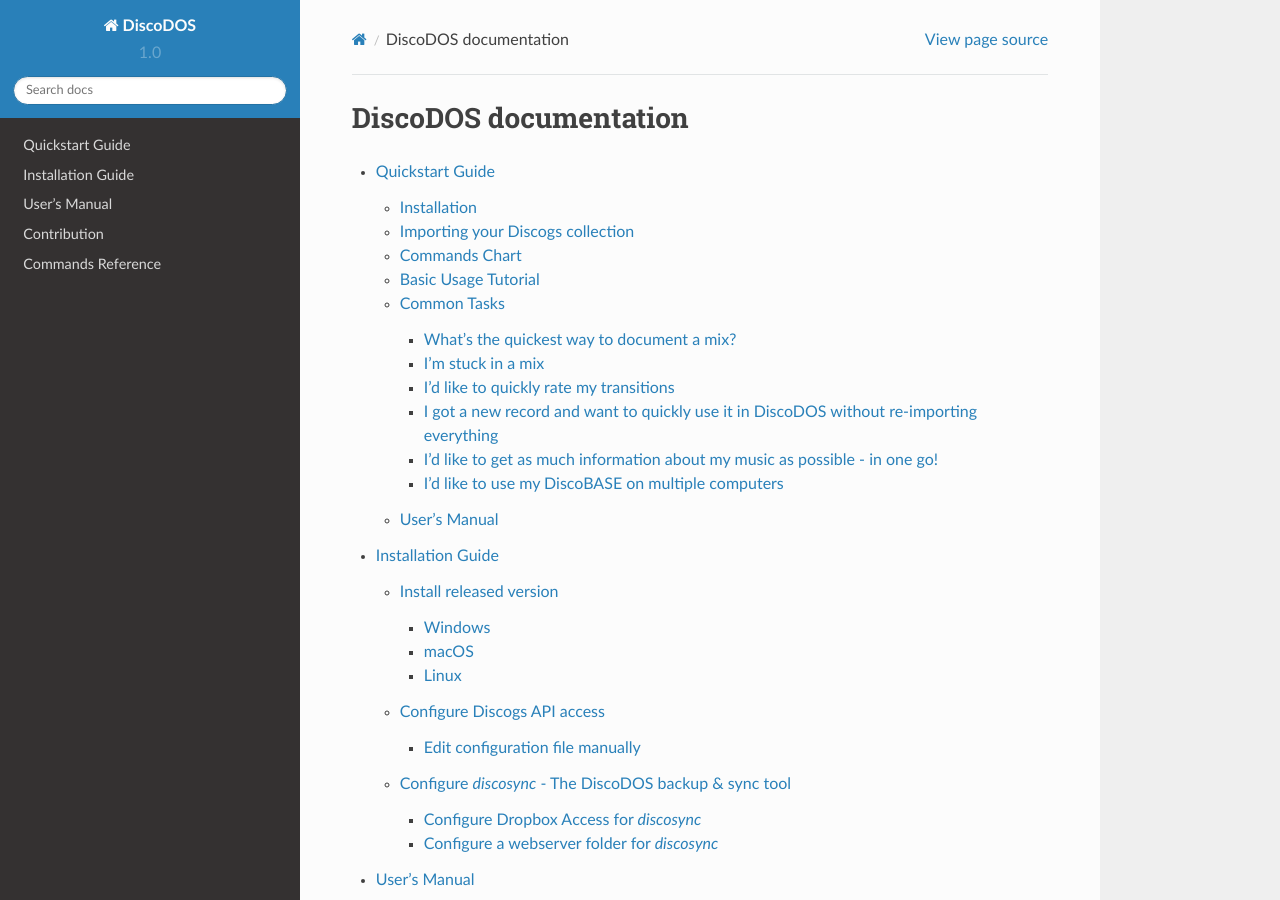
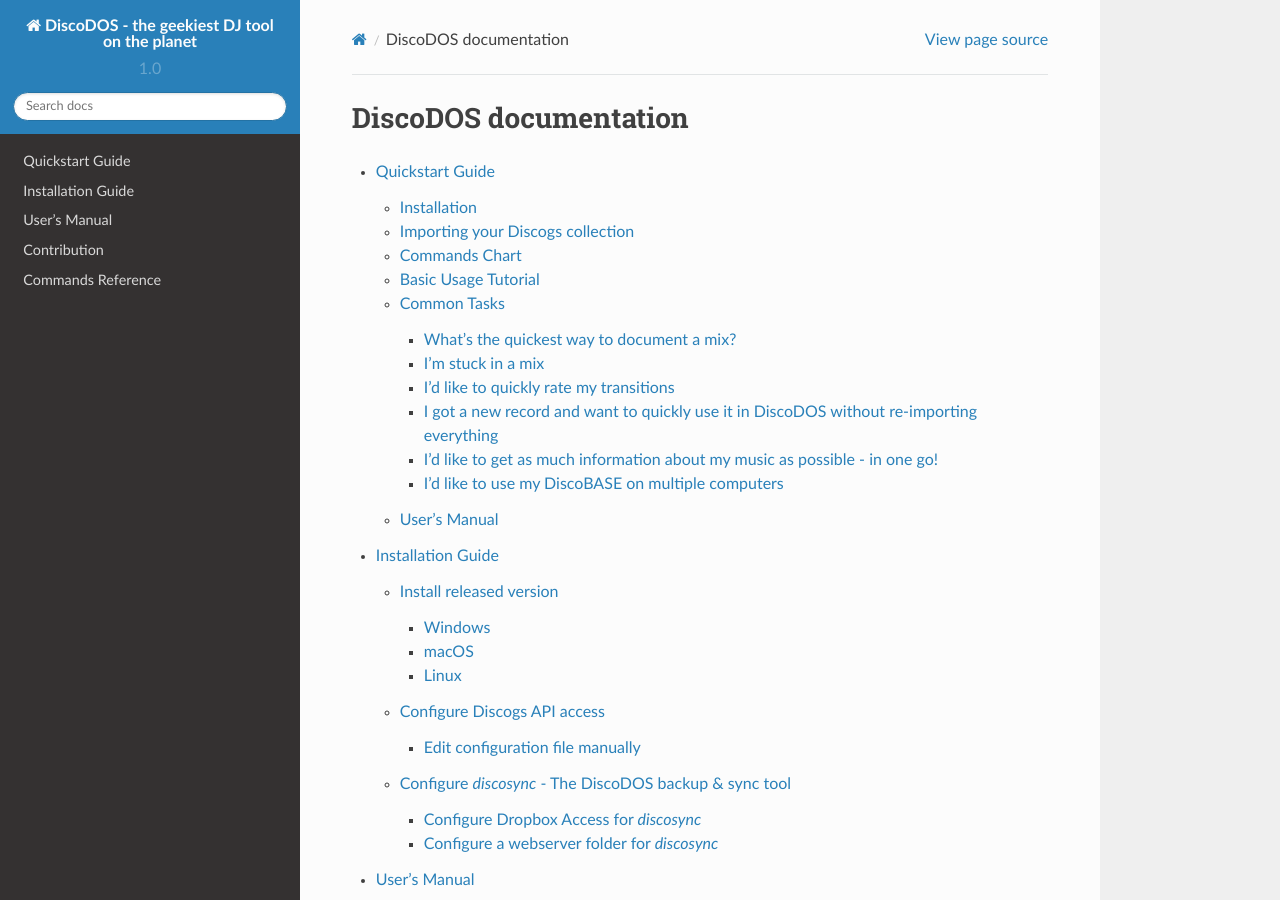
Before and after one commit to JOJ0/discodos, a Sphinx documentation site: the page built from sphinx/source/index.rst, in a window 1280 px wide and 900 px high. Built offline with Sphinx 7.4.7 and the Read the Docs theme 2.0.0, drawn with Linux system fonts in a browser that asks for light colours; pages that are not in the unit, such as notebooks, are missing from menus.

Commit message:
sphinx: add longer project name to conf.py

```diff
--- a/sphinx/source/conf.py
+++ b/sphinx/source/conf.py
@@ -21,7 +21,7 @@
 
 # -- Project information -----------------------------------------------------
 
-project = 'DiscoDOS'
+project = 'DiscoDOS - the geekiest DJ tool on the planet'
 copyright = '2018-2021, J0J0 Todos'
 author = 'J0J0 Todos'
 
```
